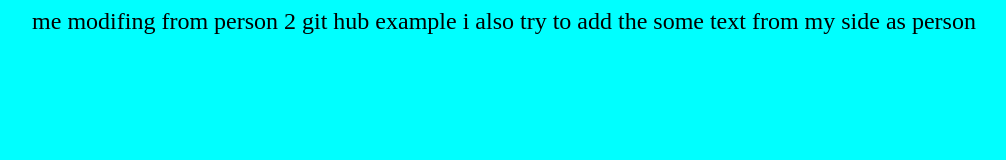
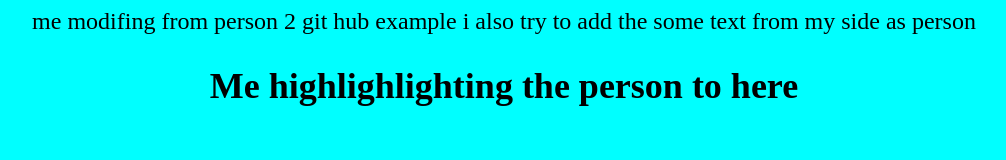
Before and after one commit to Dineshshettenor-c014-codectrlsolutions/git-hub-demo, a plain HTML site: page index.html in a window 1280 px wide. Shown: the whole page, without its empty margins (136-1142 px from the left). Drawn offline with Linux system fonts and the light colour scheme.

Commit message:
added the h2 text in person 2

```diff
--- a/index.html
+++ b/index.html
@@ -11,6 +11,8 @@
     me modifing from person 2 git hub example
 
     i also try to add the some text from my side as person
+
+    <h2>Me highlighlighting the person to here</h2>
     <script src="main.js"></script>
 </body>
 </html>
```
